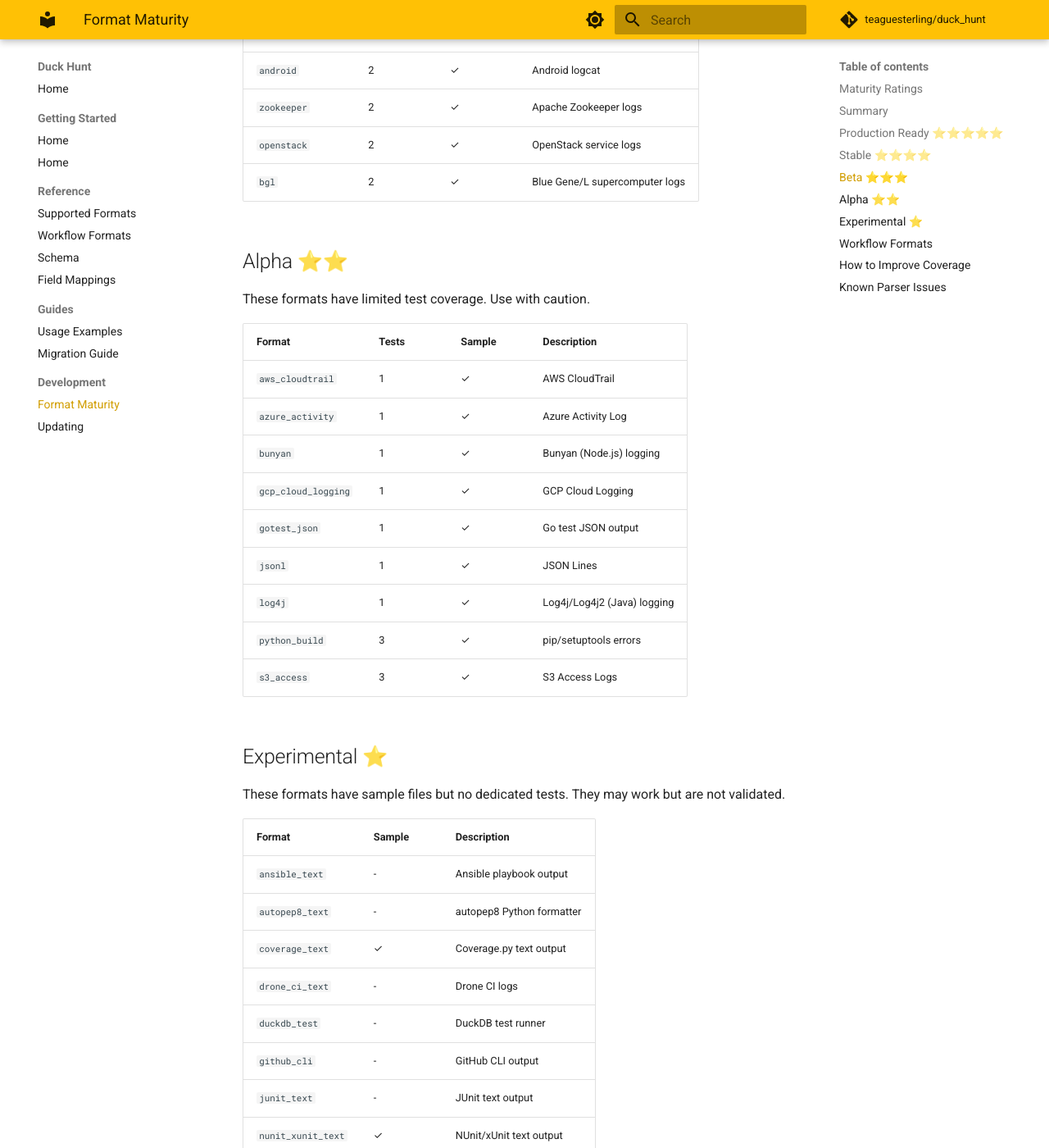
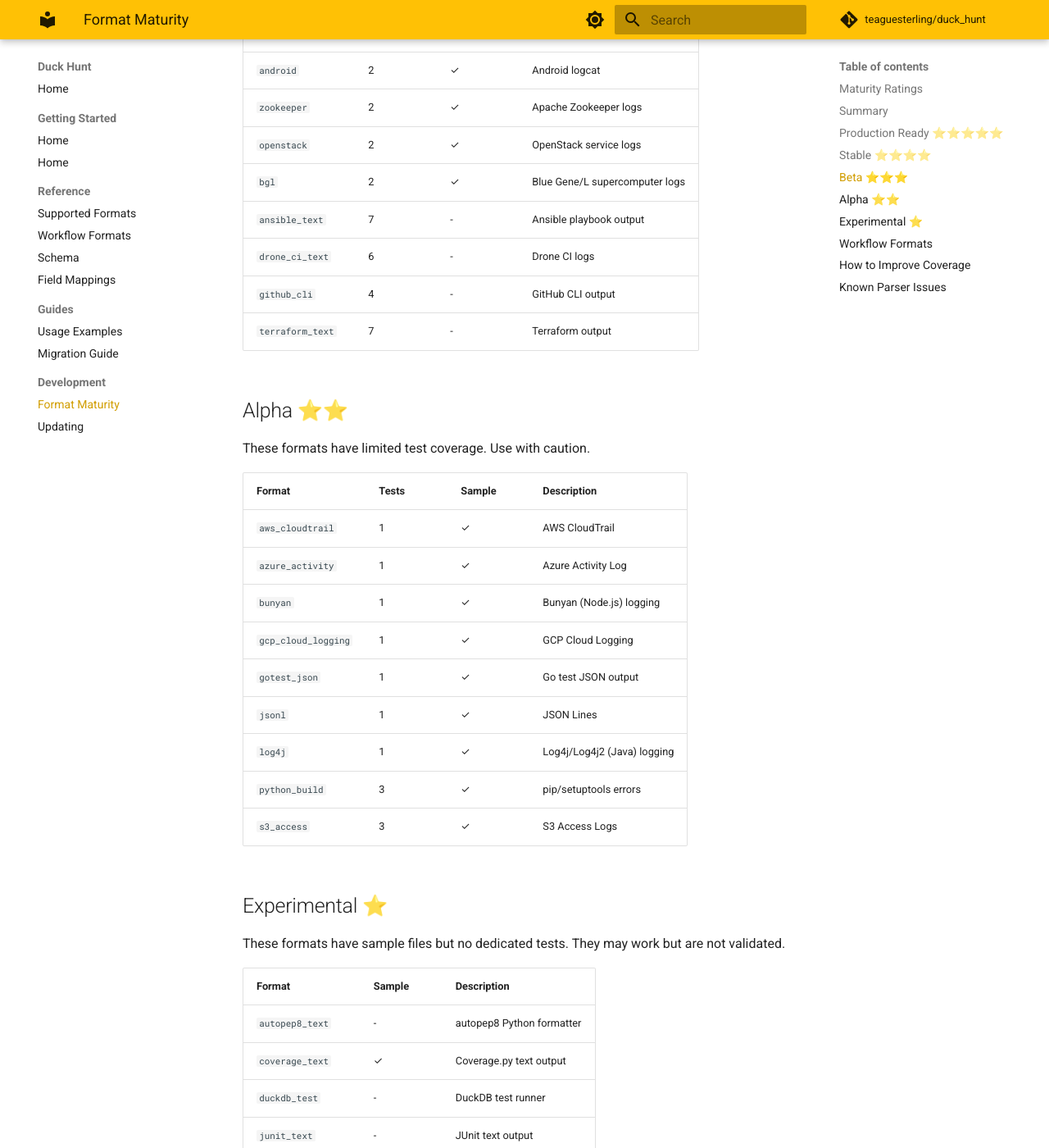
Before and after one commit to teaguesterling/duck_hunt, an MkDocs documentation site: the page built from docs/format-maturity.md, in a window 1280 px wide and 1400 px high, scrolled down 4683 px. Shown: the whole window at 82% size. Built offline with MkDocs 1.6.1 and Material for MkDocs 9.7.7, drawn with Linux system fonts in a browser that asks for light colours; comment, search, counter and statistics services are not loaded; part of the change alters nothing that is shown; some of the changed text lies outside the part shown.

Commit message:
Add tests for CI system parsers (drone_ci, github_cli, terraform, ansible)
- Add test/sql/ci_parsers.test with 26 tests covering 4 under-tested parsers:
  - drone_ci_text: 6 tests (format detection, step parsing, pipeline status)
  - github_cli: 4 tests (run view, workflow logs, run list)
  - terraform_text: 7 tests (version, plan, apply, errors)
  - ansible_text: 7 tests (plays, tasks, recap, warnings)
- Update format-maturity.md to move these parsers from Experimental to Beta
- Update maturity counts: Beta 34→38, Experimental 11→7

🤖 Generated with [Claude Code](https://claude.com/claude-code)

Co-Authored-By: Claude Opus 4.5 <noreply@anthropic.com>

```diff
--- a/docs/format-maturity.md
+++ b/docs/format-maturity.md
@@ -20,9 +20,9 @@ This document describes the maturity levels for formats used with `read_duck_hun
 |----------|-------|------------|
 | Production ⭐⭐⭐⭐⭐ | 8 | 9% |
 | Stable ⭐⭐⭐⭐ | 28 | 31% |
-| Beta ⭐⭐⭐ | 34 | 38% |
+| Beta ⭐⭐⭐ | 38 | 42% |
 | Alpha ⭐⭐ | 9 | 10% |
-| Experimental ⭐ | 11 | 12% |
+| Experimental ⭐ | 7 | 8% |
 
 **Total: 90 log formats** (plus 5 workflow formats)
 
@@ -118,6 +118,10 @@ These formats have moderate test coverage and work for common scenarios.
 | `zookeeper` | 2 | ✓ | Apache Zookeeper logs |
 | `openstack` | 2 | ✓ | OpenStack service logs |
 | `bgl` | 2 | ✓ | Blue Gene/L supercomputer logs |
+| `ansible_text` | 7 | - | Ansible playbook output |
+| `drone_ci_text` | 6 | - | Drone CI logs |
+| `github_cli` | 4 | - | GitHub CLI output |
+| `terraform_text` | 7 | - | Terraform output |
 
 ## Alpha ⭐⭐
 
@@ -141,16 +145,12 @@ These formats have sample files but no dedicated tests. They may work but are no
 
 | Format | Sample | Description |
 |--------|--------|-------------|
-| `ansible_text` | - | Ansible playbook output |
 | `autopep8_text` | - | autopep8 Python formatter |
 | `coverage_text` | ✓ | Coverage.py text output |
-| `drone_ci_text` | - | Drone CI logs |
 | `duckdb_test` | - | DuckDB test runner |
-| `github_cli` | - | GitHub CLI output |
 | `junit_text` | - | JUnit text output |
 | `nunit_xunit_text` | ✓ | NUnit/xUnit text output |
 | `pytest_cov_text` | - | pytest-cov coverage output |
-| `terraform_text` | - | Terraform output |
 | `yapf_text` | - | YAPF Python formatter |
 
 ---
```
Also changed, not shown: 1 other file.
